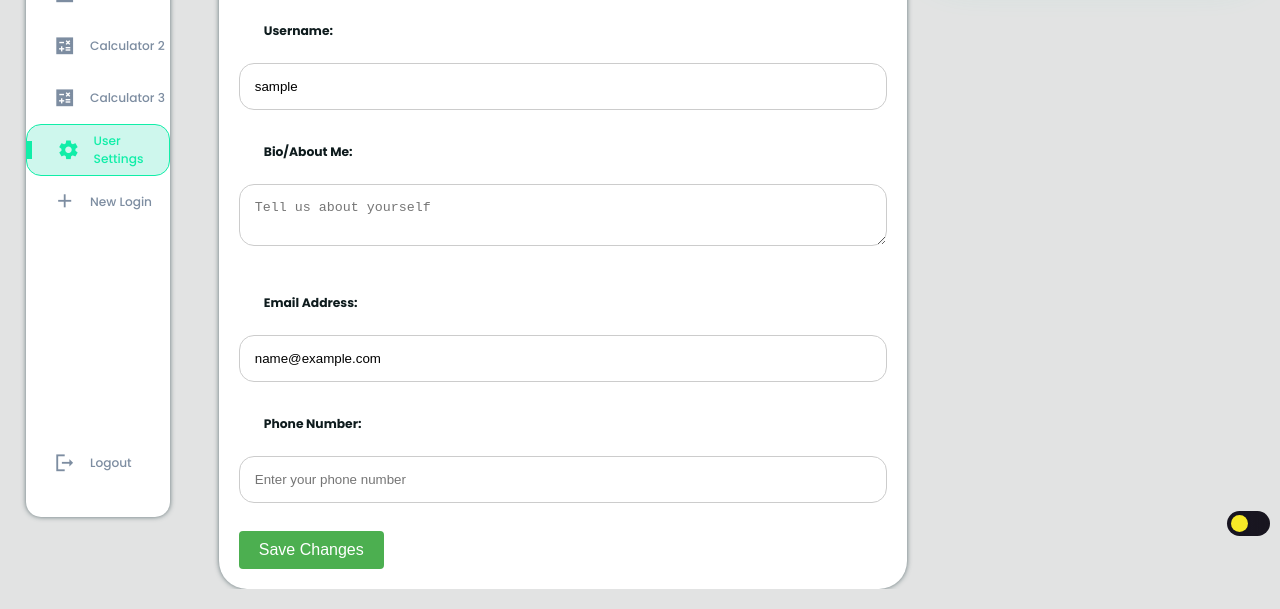
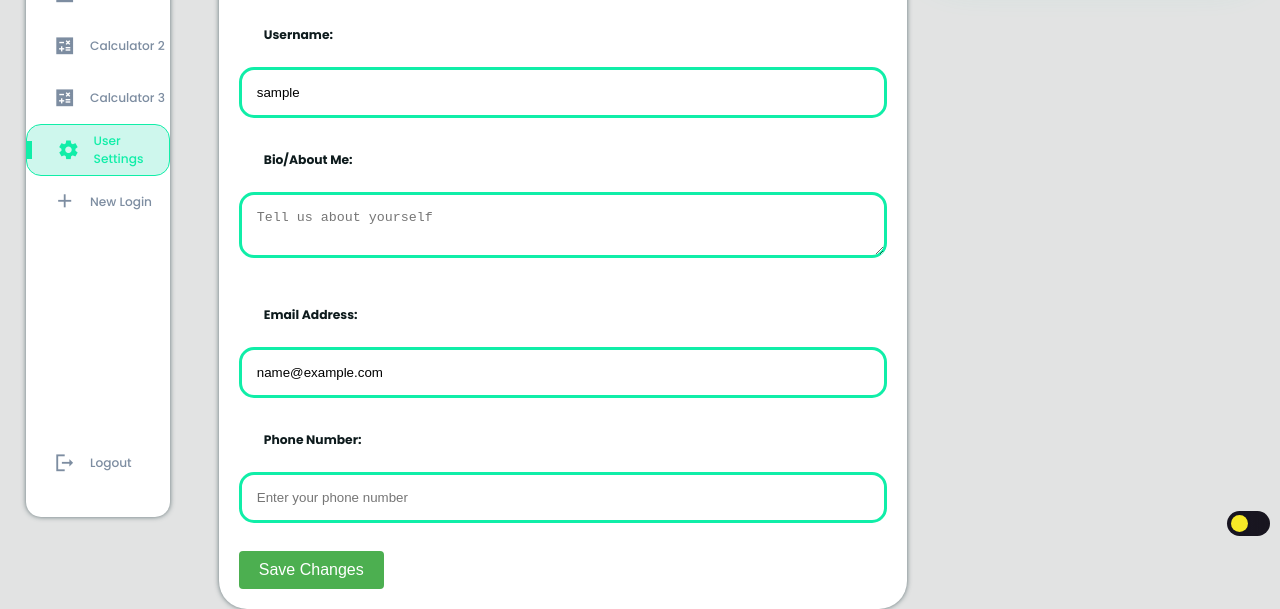
Before and after one commit to sarapresa/Projeto-04, a website: page admin/user.html in a window 1280 px wide. Shown: the part 254-863 px from the top of the page. Drawn offline with Linux system fonts and the light colour scheme; sample sign-in values are in the browser's storage.

Commit message:
user settigns changes

```diff
--- a/admin/style.css
+++ b/admin/style.css
@@ -840,7 +840,7 @@ main .user-settigns:hover {
     padding: 15px;
     margin: 8px 0;
     box-sizing: border-box;
-    border: 1px solid #ccc;
+    border: 3px solid #10eea8;
     border-radius: 15px;
 }
 
```
